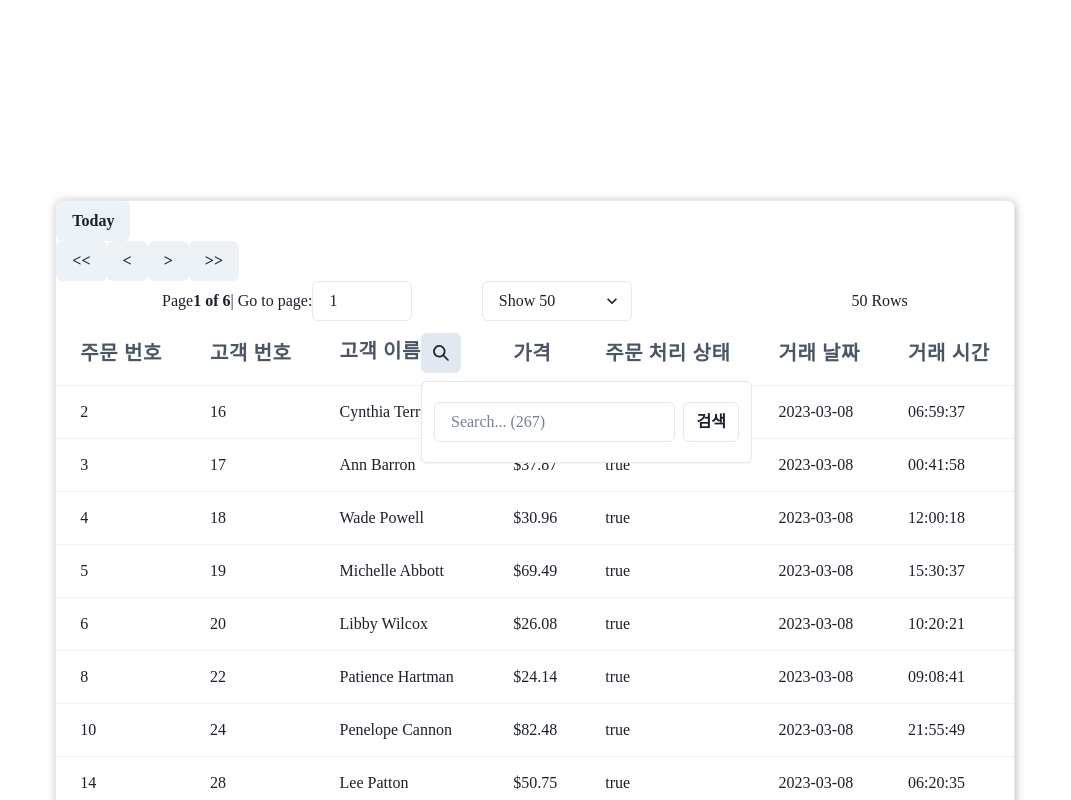
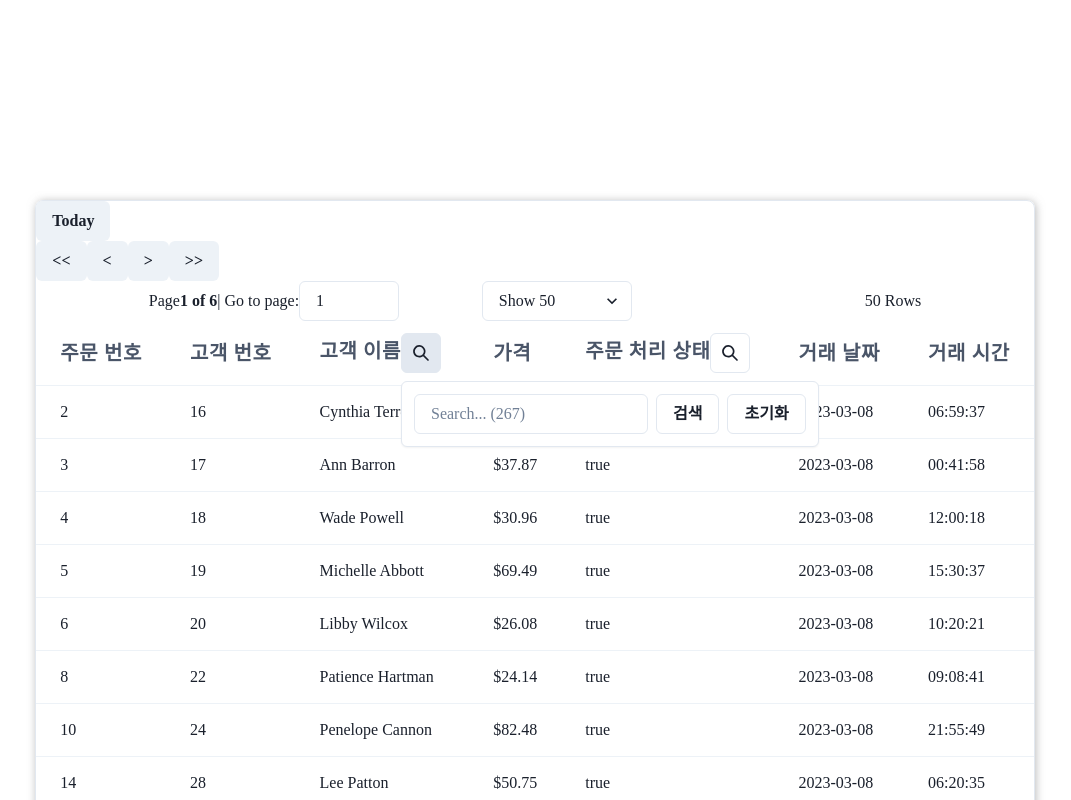
Before and after one commit to wanted-onboarding-10team/pre-onboarding-9th-4-10, a React (Create React App) app: page / in a window 1280 px wide. Both pictures are taken after a click on the button 546 px from the left and 353 px from the top of the page. Shown: the top 800 px of the page, without its empty margins (105-1176 px from the left). Built offline with nearby package versions, Linux system fonts and the light colour scheme; a web font is replaced by a local one.

Commit message:
[#3] feature: 주문 처리 상태 필터링
주문 처리 상태 필터링 구현
UI의 통일성을 위해 SearchMenu 컴포넌트를 동적으로 재사용

```diff
--- a/src/components/MainTable.tsx
+++ b/src/components/MainTable.tsx
@@ -184,7 +184,8 @@ const ThColButton = ({
     );
   }
 
-  if (header.id === 'customer_name') return <SearchMenu column={header.column} table={table} />;
+  if (header.id === 'customer_name' || header.id === 'status')
+    return <SearchMenu header={header} column={header.column} table={table} />;
 
   return (
     <CustomTextBtn>{flexRender(header.column.columnDef.header, header.getContext())}</CustomTextBtn>
--- a/src/components/tables/SearchMenu.tsx
+++ b/src/components/tables/SearchMenu.tsx
@@ -1,54 +1,108 @@
-import { useMemo, useState } from 'react';
-import { Table, Column } from '@tanstack/react-table';
+import { useMemo, useState, FormEvent } from 'react';
+import { Table, Column, Header } from '@tanstack/react-table';
 import { SearchIcon } from '@chakra-ui/icons';
-import { Menu, MenuButton, MenuList, IconButton, Button, Input, HStack } from '@chakra-ui/react';
+import {
+  Menu,
+  MenuButton,
+  MenuList,
+  IconButton,
+  Button,
+  Input,
+  HStack,
+  MenuOptionGroup,
+  MenuItemOption,
+  MenuDivider,
+} from '@chakra-ui/react';
 import { CustomTextBtn } from 'components/common/CustomTextBtn';
 import { DataResponse } from 'types';
 
 const SearchMenu = ({
+  header,
   column,
   table,
 }: {
+  header: Header<DataResponse, unknown>;
   column: Column<any, unknown>;
   table: Table<DataResponse>;
 }) => {
-  const [searchValue, setSearchValue] = useState('');
+  const [searchValue, setSearchValue] = useState<string>();
+
+  const firstValue = table.getPreFilteredRowModel().flatRows[0]?.getValue(column.id);
 
   const sortedUniqueValues = useMemo(
     () => Array.from(column.getFacetedUniqueValues().keys()).sort(),
     [column.getFacetedUniqueValues()],
   );
 
-  const searchBtnHandler = () => {
+  const searchBtnHandler = (e: FormEvent<HTMLFormElement>) => {
+    e.preventDefault();
     column.setFilterValue(searchValue);
   };
 
   return (
     <Menu closeOnSelect={false}>
       <CustomTextBtn>
-        고객 이름
+        <>{header.column.columnDef.header}</>
         <MenuButton as={IconButton} aria-label='Options' icon={<SearchIcon />} variant='outline' />
       </CustomTextBtn>
-
-      <MenuList>
+      {typeof firstValue === 'string' ? (
+        <MenuList padding={'3'}>
           <datalist id={column.id + 'list'}>
-          {sortedUniqueValues.slice(0, 5000).map((value: any) => (
+            {sortedUniqueValues.slice(0, 5000).map((value: typeof firstValue) => (
               <option value={value} key={value} />
             ))}
           </datalist>
-        <HStack padding={'3'}>
+          <HStack>
+            <form onSubmit={e => searchBtnHandler(e)}>
               <Input
                 type='text'
+                list={column.id + 'list'}
                 value={searchValue as string}
                 placeholder={`Search... (${column.getFacetedUniqueValues().size})`}
-            list={column.id + 'list'}
                 onChange={e => setSearchValue(e.target.value)}
               />
-          <Button variant='outline' onClick={searchBtnHandler}>
+            </form>
+            <Button variant='outline' type='submit'>
               검색
+            </Button>
+            <Button variant='outline' onClick={() => column.setFilterValue('')}>
+              초기화
             </Button>
           </HStack>
         </MenuList>
+      ) : (
+        <MenuList padding={'3'}>
+          <MenuOptionGroup
+            defaultValue={'ALL'}
+            type='radio'
+            onChange={val => {
+              val === 'true'
+                ? column.setFilterValue(true)
+                : val === 'false'
+                ? column.setFilterValue(false)
+                : column.setFilterValue('');
+            }}
+          >
+            {sortedUniqueValues.slice(0, 5000).map((value: string) => (
+              <>
+                <MenuItemOption
+                  minH='35px'
+                  fontSize={'md'}
+                  fontWeight={'bold'}
+                  value={value.toString()}
+                  key={'status key' + value.toString()}
+                >
+                  {value.toString()}
+                </MenuItemOption>
+                <MenuDivider marginTop={1} />
+              </>
+            ))}
+            <MenuItemOption value='ALL' minH='35px' fontSize={'md'} fontWeight={'bold'}>
+              ALL
+            </MenuItemOption>
+          </MenuOptionGroup>
+        </MenuList>
+      )}
     </Menu>
   );
 };
```
Lines whose indentation alone changed are shown as unchanged.
